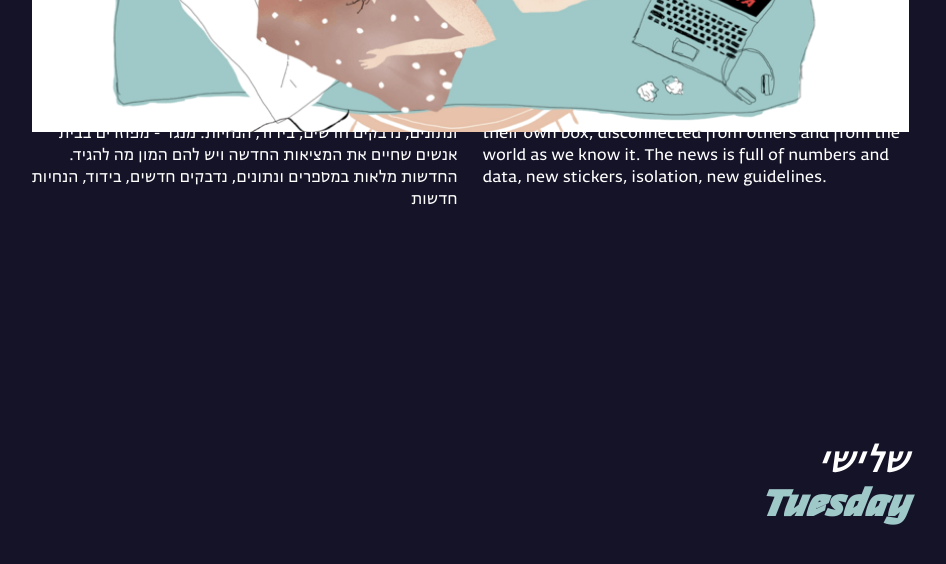
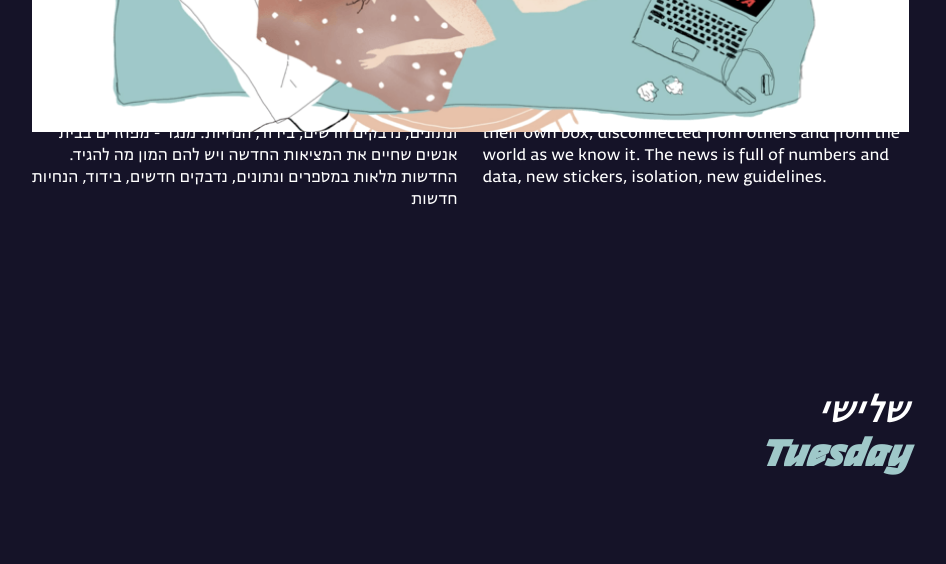
Before and after one commit to HiLuLiT/notes-from-home, a website: page index.html in a window 1280 px wide. Shown: the part 450-1014 px from the top of the page, without its empty margins (170-1116 px from the left). Drawn offline with nearby package versions, Linux system fonts and the light colour scheme.

Commit message:
fixed titles height

```diff
--- a/styles.css
+++ b/styles.css
@@ -531,7 +531,7 @@ body {
     width: 877px;
     margin: auto;
     position: relative;
-    top: calc(100vh - 870px);
+    top: calc(100vh - 115%);
     display: flex;
     flex-direction: column;
     align-items: flex-end;
```
Also changed, not shown: 1 other file.
